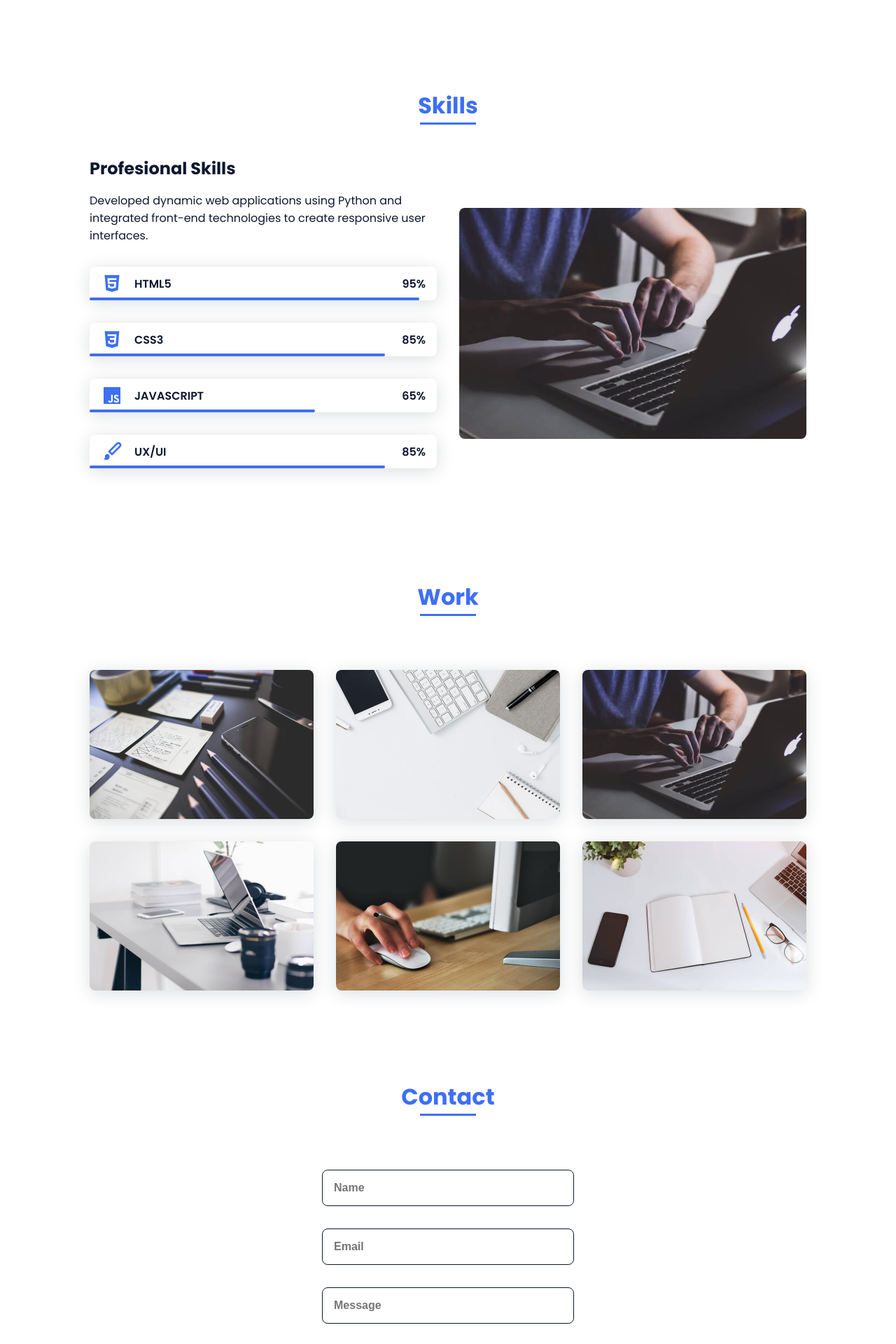
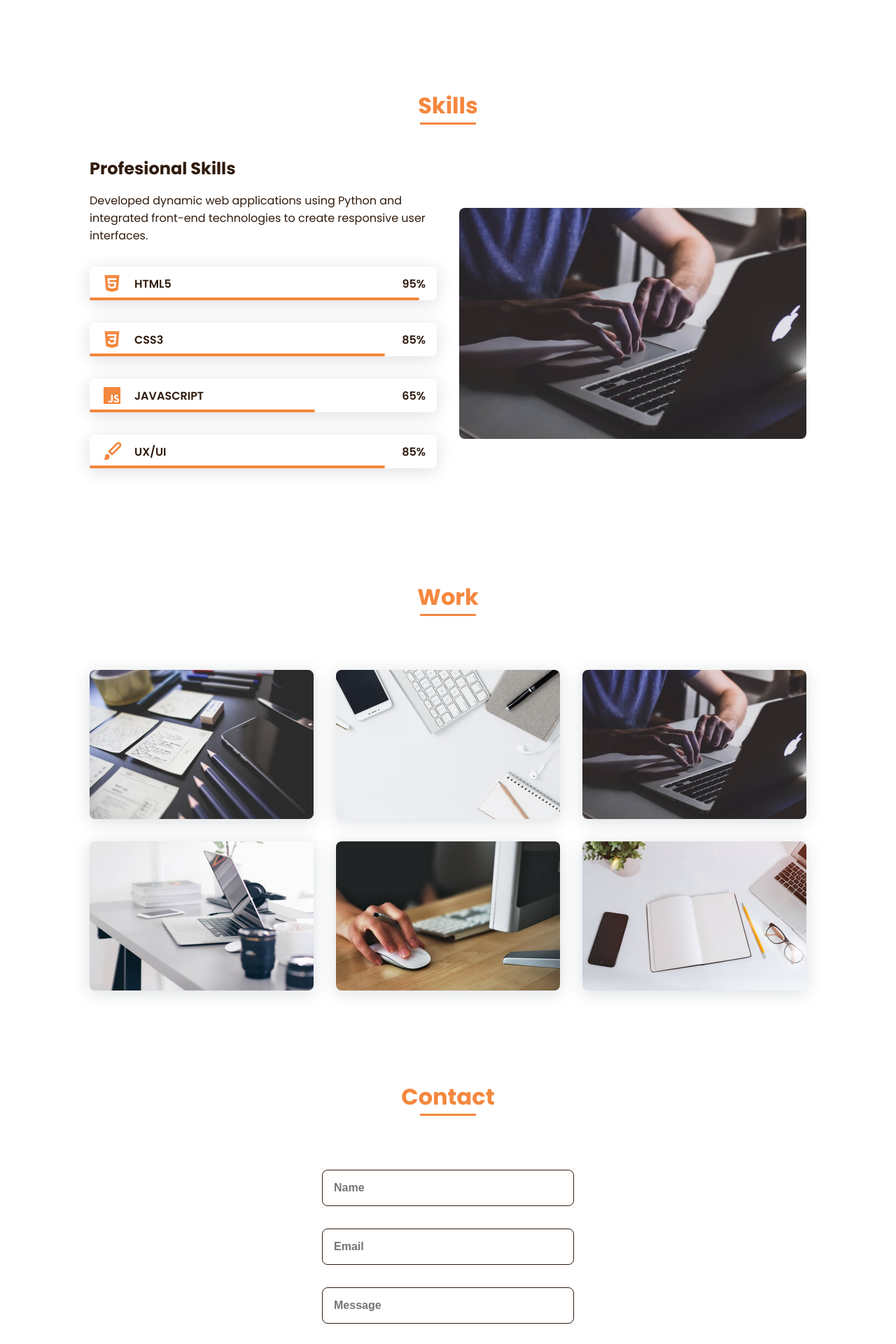
Before and after one commit to imvickykumar999/imvickykumar999, a PHP site: page / in a window 1280 px wide. Shown: the part 1125-3045 px from the top of the page at 70% size. Run offline with PHP 8.4, Linux system fonts and the light colour scheme.

Commit message:
blue to orange

```diff
--- a/pythonanywhere/templates/assets/styles.css
+++ b/pythonanywhere/templates/assets/styles.css
@@ -7,7 +7,7 @@
   /*===== Colores =====*/
   /*Purple 260 - Red 355 - Blue 224 - Pink 340*/
   /* HSL color mode */
-  --hue-color: 224;
+  --hue-color: 24;
   --first-color: hsl(var(--hue-color), 89%, 60%);
   --second-color: hsl(var(--hue-color), 56%, 12%);
   /*===== Fuente y tipografia =====*/
```
